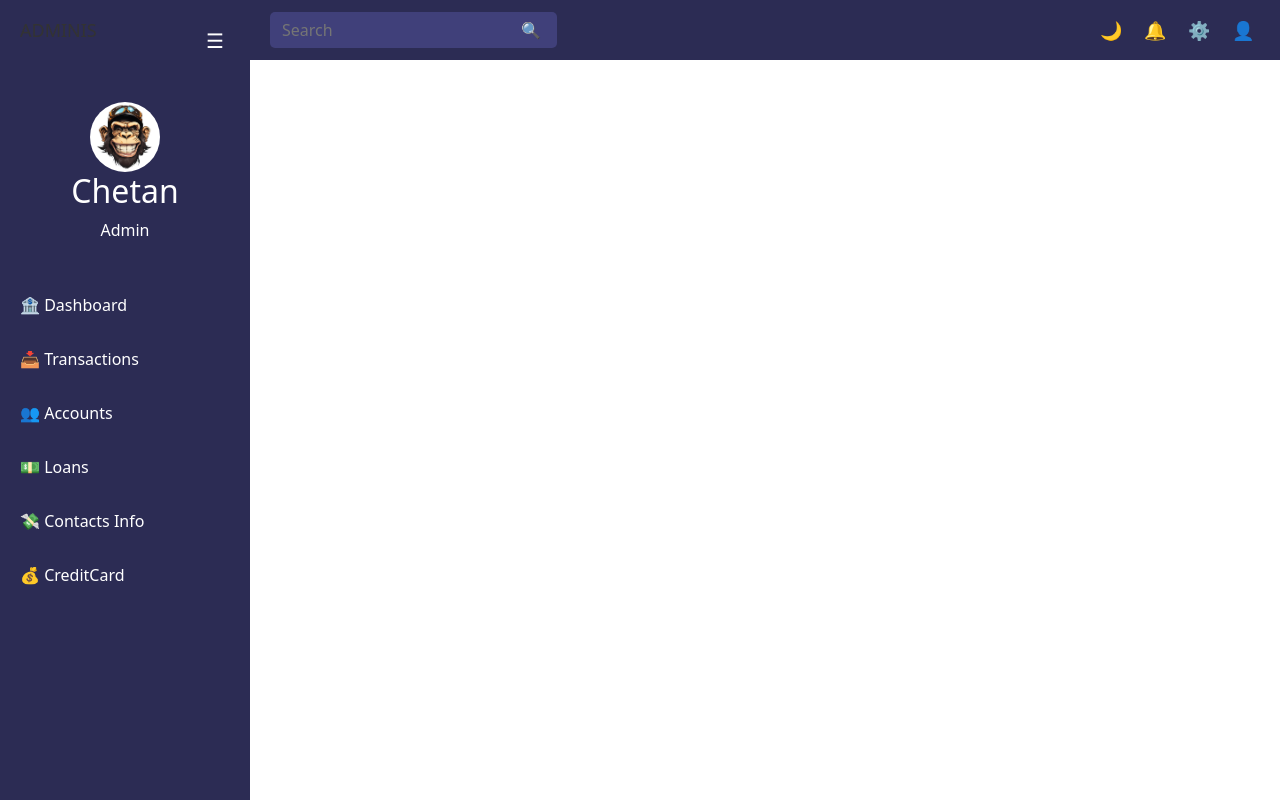
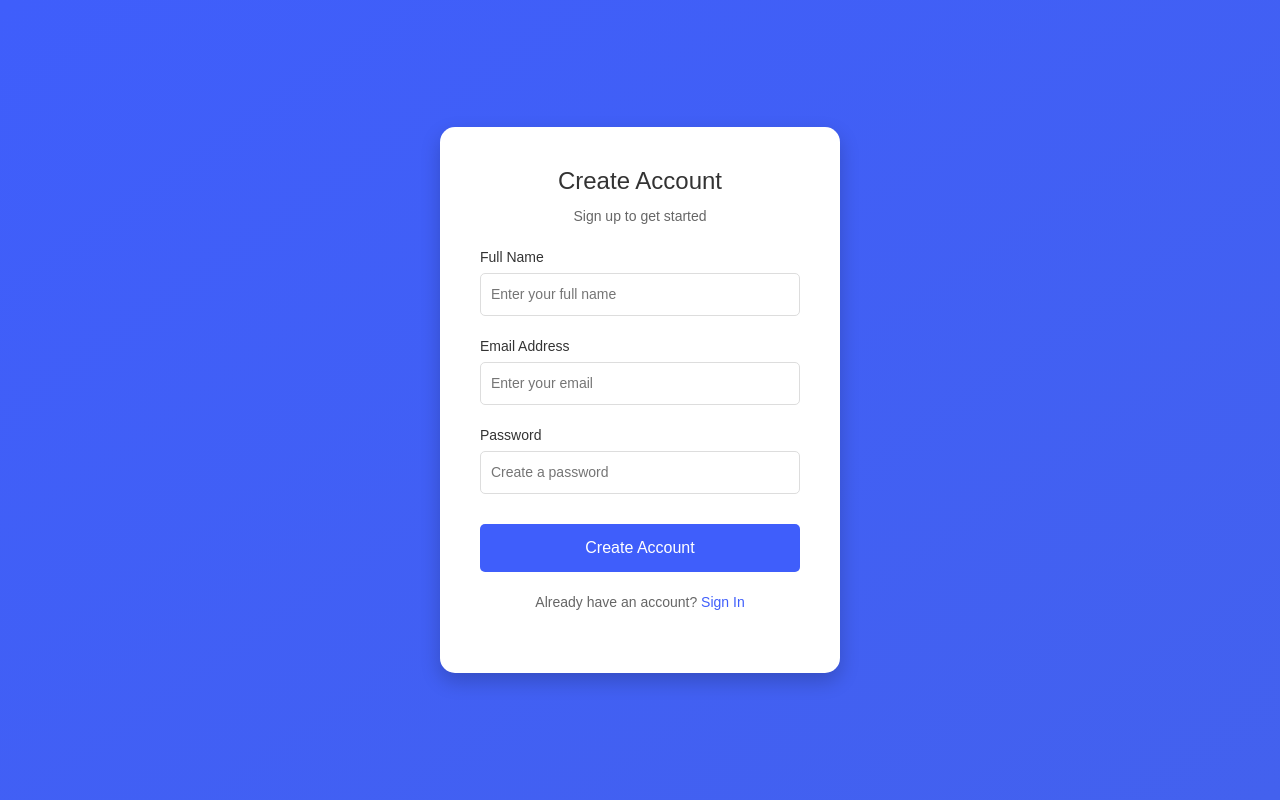
Before and after one commit to AdizZGit/FINAL-finvault-, a React (Create React App) app: page /signup in a window 1280 px wide. Built offline with nearby package versions, Linux system fonts and the light colour scheme.

Commit message:
updated app.js

```diff
--- a/src/App.js
+++ b/src/App.js
@@ -1,5 +1,7 @@
 import React from "react";
-import { BrowserRouter as Router, Routes, Route } from "react-router-dom";
+import { BrowserRouter as Router, Routes, Route, Navigate } from "react-router-dom";
+import SignIn from "./pages/SignIn";
+import SignUp from "./pages/SignUp";
 import Sidebar from "./components/Sidebar";
 import Topbar from "./components/Topbar";
 import Dashboard from "./pages/Dashboard";
@@ -8,26 +10,37 @@ import Accounts from "./pages/Accounts";
 import "./styles.css";
 import AdminLoanPage from "./pages/adminloan";
 
-
 const App = () => {
   return (
     <Router>
+      <Routes>
+        {/* Redirect root path to /signin */}
+        <Route path="/" element={<Navigate to="/signin" />} />
+        <Route path="/signin" element={<SignIn />} />
+        <Route path="/signup" element={<SignUp />} />
+
+        {/* Main application layout */}
+        <Route
+          path="*"
+          element={
             <div className="app">
               <Sidebar />
               <div className="main-content">
                 <Topbar />
                 <div className="content">
                   <Routes>
-              <Route path="/" element={<Dashboard />} />
+                    <Route path="/dashboard" element={<Dashboard />} />
                     <Route path="/accounts" element={<Accounts />} />
                     <Route path="/contacts" element={<div>Contacts Info Page</div>} />
-              <Route path="/CreditCard" element={<CreditCard />} />
+                    <Route path="/creditcard" element={<CreditCard />} />
                     <Route path="/adminloan" element={<AdminLoanPage />} />
-
                   </Routes>
                 </div>
               </div>
             </div>
+          }
+        />
+      </Routes>
     </Router>
   );
 };
--- a/src/components/Sidebar.jsx
+++ b/src/components/Sidebar.jsx
@@ -29,7 +29,7 @@ const Sidebar = () => {
       </div>
       <ul className="menu">
         <li>
-          <Link to="/">🏦 {!collapsed && "Dashboard"}</Link>
+          <Link to="/dashboard">🏦 {!collapsed && "Dashboard"}</Link>
         </li>
         <li>
           <Link to="/Transactions">📥 {!collapsed && "Transactions"}</Link>
--- /dev/null
+++ b/src/pages/Auth.css
@@ -0,0 +1,99 @@
+/* Auth Container */
+.auth-container {
+  display: flex;
+  justify-content: center;
+  align-items: center;
+  height: 100vh;
+  background: linear-gradient(145deg, #3f5efb, #4361ee);
+  font-family: Arial, sans-serif;
+}
+
+/* Auth Form Styling */
+.auth-form {
+  background: white;
+  padding: 40px;
+  border-radius: 15px;
+  box-shadow: 0 8px 20px rgba(0, 0, 0, 0.2);
+  text-align: center;
+  width: 400px;
+}
+
+.auth-form h2 {
+  font-size: 24px;
+  margin-bottom: 10px;
+  color: #333;
+}
+
+.auth-form p {
+  font-size: 14px;
+  color: #666;
+  margin-bottom: 20px;
+}
+
+.form-group {
+  margin-bottom: 20px;
+  text-align: left;
+}
+
+.form-group label {
+  display: block;
+  font-size: 14px;
+  margin-bottom: 5px;
+  color: #333;
+}
+
+.form-group input {
+  width: 100%;
+  padding: 10px;
+  border: 1px solid #ddd;
+  border-radius: 5px;
+  font-size: 14px;
+}
+
+.auth-btn {
+  width: 100%;
+  padding: 12px;
+  background: #3f5efb;
+  color: white;
+  border: none;
+  border-radius: 5px;
+  font-size: 16px;
+  cursor: pointer;
+  margin-top: 10px;
+}
+
+.auth-btn:hover {
+  background: #4361ee;
+}
+
+.auth-footer {
+  margin-top: 20px;
+}
+
+.auth-footer p {
+  font-size: 14px;
+  color: #666;
+}
+
+.auth-link {
+  color: #3f5efb;
+  text-decoration: none;
+}
+
+.auth-link:hover {
+  text-decoration: underline;
+}
+/* Adjust reCAPTCHA styling */
+.recaptcha-container {
+  width: 100%;  /* Make sure the container takes full width */
+  display: flex;
+  justify-content: center;
+  margin-bottom: 20px;
+}
+/* Adjusting reCAPTCHA to match the input fields */
+.auth-form .g-recaptcha {
+  width: 100% !important; /* Ensures full width of the container */
+  transform: scale(0.91);  /* Slightly reduces the size of the widget */
+  transform-origin: 0 0;    /* Align scaling from the top-left corner */
+  margin-bottom: 20px;      /* Adds space below the reCAPTCHA widget */
+}
--- /dev/null
+++ b/src/pages/SignIn.js
@@ -0,0 +1,66 @@
+import React, { useState } from "react";
+import { useNavigate } from "react-router-dom";
+import "./Auth.css";
+import ReCAPTCHA from "react-google-recaptcha";
+
+const SignIn = () => {
+  const navigate = useNavigate();
+  const [email, setEmail] = useState("");
+  const [capVal, setCapVal] = useState(null);
+
+  const handleSignIn = async (e) => {
+    e.preventDefault();
+    console.log(email);
+    // Simulate successful sign-in logic
+    console.log("Sign-in successful!");
+
+    // Redirect to the dashboard
+    navigate("/dashboard");
+  };
+
+  return (
+    <div className="auth-container">
+      <div className="auth-form">
+        <h2>Welcome Back</h2>
+        <p>Sign in to your account</p>
+        <form onSubmit={handleSignIn}>
+          <div className="form-group">
+            <label>Email Address</label>
+            <input
+              type="email"
+              placeholder="Enter your email"
+              value={email}
+              onChange={(e) => setEmail(e.target.value)}
+              required
+            />
+          </div>
+          <div className="form-group">
+            <label>Password</label>
+            <input
+              type="password"
+              placeholder="Enter your password"
+              required
+            />
+          </div>
+
+          <ReCAPTCHA
+  sitekey="6Lcqf44qAAAAAAh7u2ug5Cmc_jts-F1bA6CzkKO6"
+  onChange={(val) => setCapVal(val)}
+  className="recaptcha-container"  // Add class to apply CSS
+/>
+
+          <button type="submit" className="auth-btn" disabled={!capVal}>
+            Sign In
+          </button>
+        </form>
+        <div className="auth-footer">
+          <p>
+            Don't have an account?{" "}
+            <a href="/signup" className="auth-link">Sign Up</a>
+          </p>
+        </div>
+      </div>
+    </div>
+  );
+};
+export default SignIn;
--- /dev/null
+++ b/src/pages/SignUp.js
@@ -0,0 +1,49 @@
+import React from "react";
+import { useNavigate } from "react-router-dom";
+import "./Auth.css";
+
+const SignUp = () => {
+  const navigate = useNavigate();
+
+  const handleSignUp = (e) => {
+    e.preventDefault();
+
+    // Simulate successful sign-up logic
+    console.log("Account created successfully!");
+
+    // Redirect to the dashboard
+    navigate("/dashboard");
+  };
+
+  return (
+    <div className="auth-container">
+      <div className="auth-form">
+        <h2>Create Account</h2>
+        <p>Sign up to get started</p>
+        <form onSubmit={handleSignUp}>
+          <div className="form-group">
+            <label>Full Name</label>
+            <input type="text" placeholder="Enter your full name" required />
+          </div>
+          <div className="form-group">
+            <label>Email Address</label>
+            <input type="email" placeholder="Enter your email" required />
+          </div>
+          <div className="form-group">
+            <label>Password</label>
+            <input type="password" placeholder="Create a password" required />
+          </div>
+          <button type="submit" className="auth-btn">Create Account</button>
+        </form>
+        <div className="auth-footer">
+          <p>
+            Already have an account?{" "}
+            <a href="/signin" className="auth-link">Sign In</a>
+          </p>
+        </div>
+      </div>
+    </div>
+  );
+};
+
+export default SignUp;
```
Lines whose indentation alone changed are shown as unchanged.
